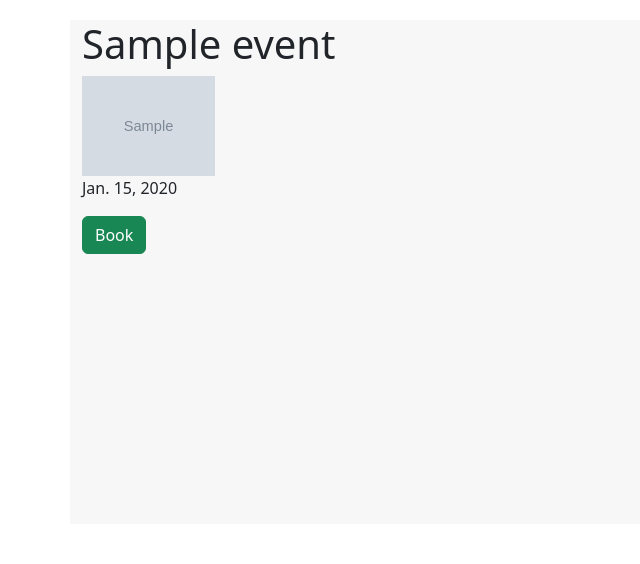
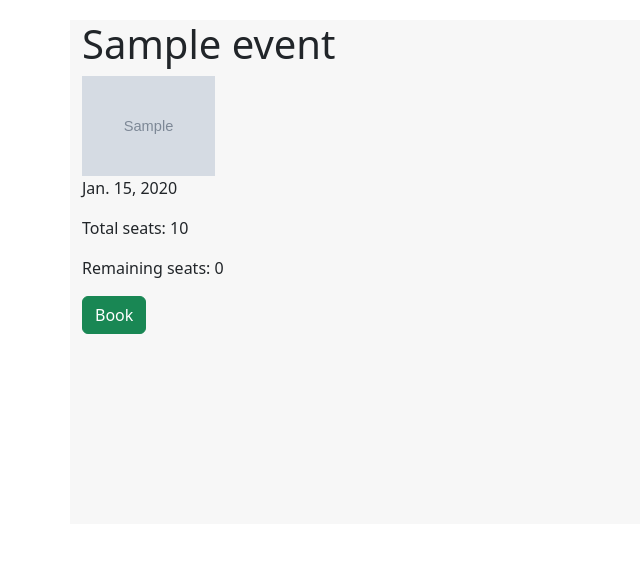
Before and after one commit to malhumaidan/Event-Planner-Django, a Django app: page /event/details/1/ in a window 1280 px wide. Shown: the part 56-620 px from the top of the page, without its empty margins (0-640 px from the left). Run offline with Django 4.2, Linux system fonts and the light colour scheme; tables that the repository leaves empty hold one stand-in row (Sample ...).

Commit message:
added the total and the remaining seats numbers in the details page

```diff
--- a/event/models.py
+++ b/event/models.py
@@ -31,4 +31,4 @@ class Booking(models.Model):
    number_of_booked_seats= models.PositiveIntegerField()
 
    def __str__(self):
-      return f"{self.event.title}, by {self.booker}"
+      return None
--- a/event/templates/event-details.html
+++ b/event/templates/event-details.html
@@ -6,6 +6,8 @@
     <h1>{{event.title}}</h1>
     <img src="{{event.image}}" alt="" style="height: 100px" />
     <p>{{event.date_of_event}}</p>
+    <p>{{event.number_of_seats}}</p>
+    <p>{{event.remaining}}</p>
     <button type="submit" class="btn btn-success">
       <a href="{% url 'booking_event' event_id=event.id %}" style="text-decoration: none; color: white">Book</a>
     </button>
--- a/event/templates/home-page.html
+++ b/event/templates/home-page.html
@@ -13,6 +13,7 @@
             Some quick example text to build on the card title and make up the
             bulk of the card's content.
           </p>
+          <p>{{event.remaining}}</p>
           <p>{{event.organizer}}</p>
           {% if request.user.is_authenticated %}
           <a
--- a/event/views.py
+++ b/event/views.py
@@ -83,6 +83,7 @@ def get_events(req):
                 "number_of_seats": event.number_of_seats,
                 "date_of_event": event.date_of_event,
                 "organizer": f"Organized by: {event.organizer}",
+                "remaining": f"Remaining seats: {event.remaining_seats}",
 
             }
         )
@@ -101,7 +102,8 @@ def get_details(req, event_id):
             "title": event.title,
             "image": event.image,
             "date_of_event": event.date_of_event,
-
+            "number_of_seats": f"Total seats: {event.number_of_seats}",
+            "remaining": f"Remaining seats: {event.remaining_seats}",
         }
     }
 
@@ -129,11 +131,8 @@ def book_seats(req, event_id):
         if form.is_valid():
             booking= form.save(commit=False)
             booking.booker= req.user
-            print("!",booking)
-            print("!!",event)
             booking.event= event
             booking.save()
-            print("booking: ",booking.event)
 
     context = {
         "id":event_id,
```
